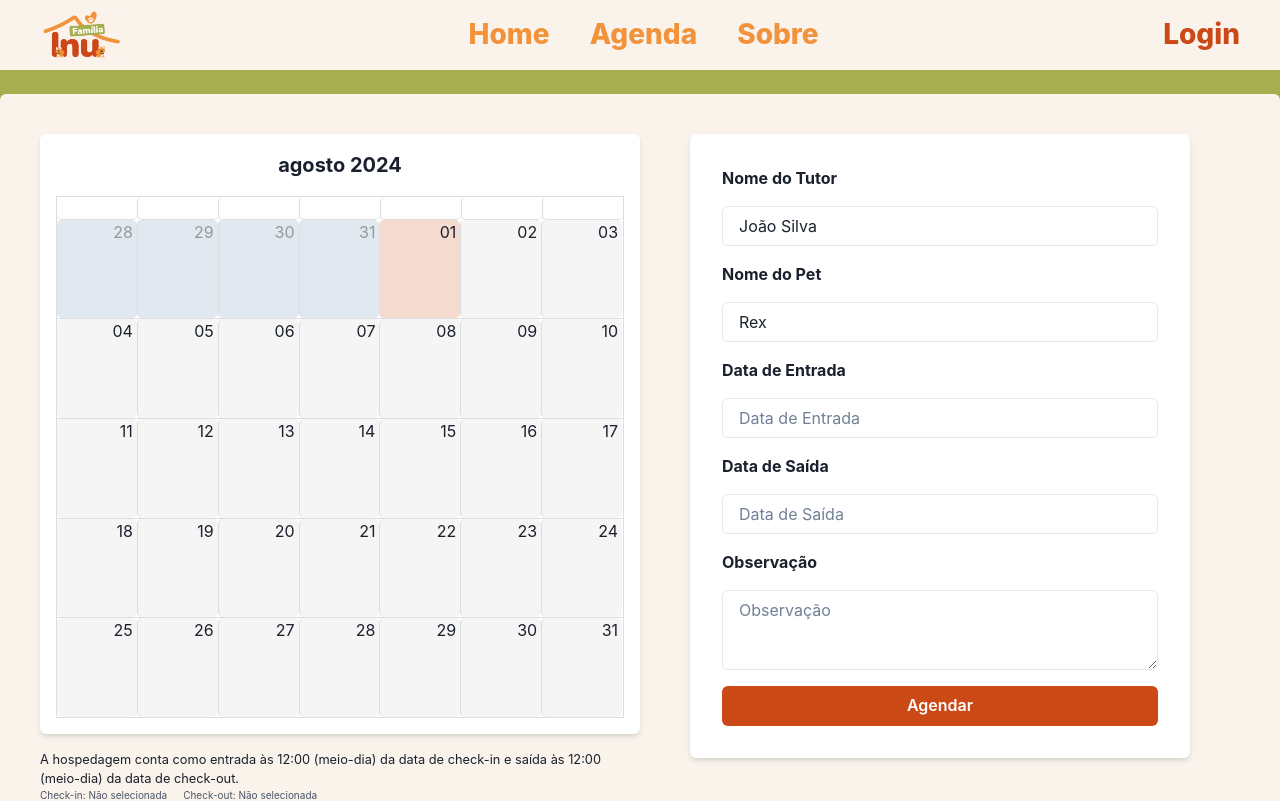
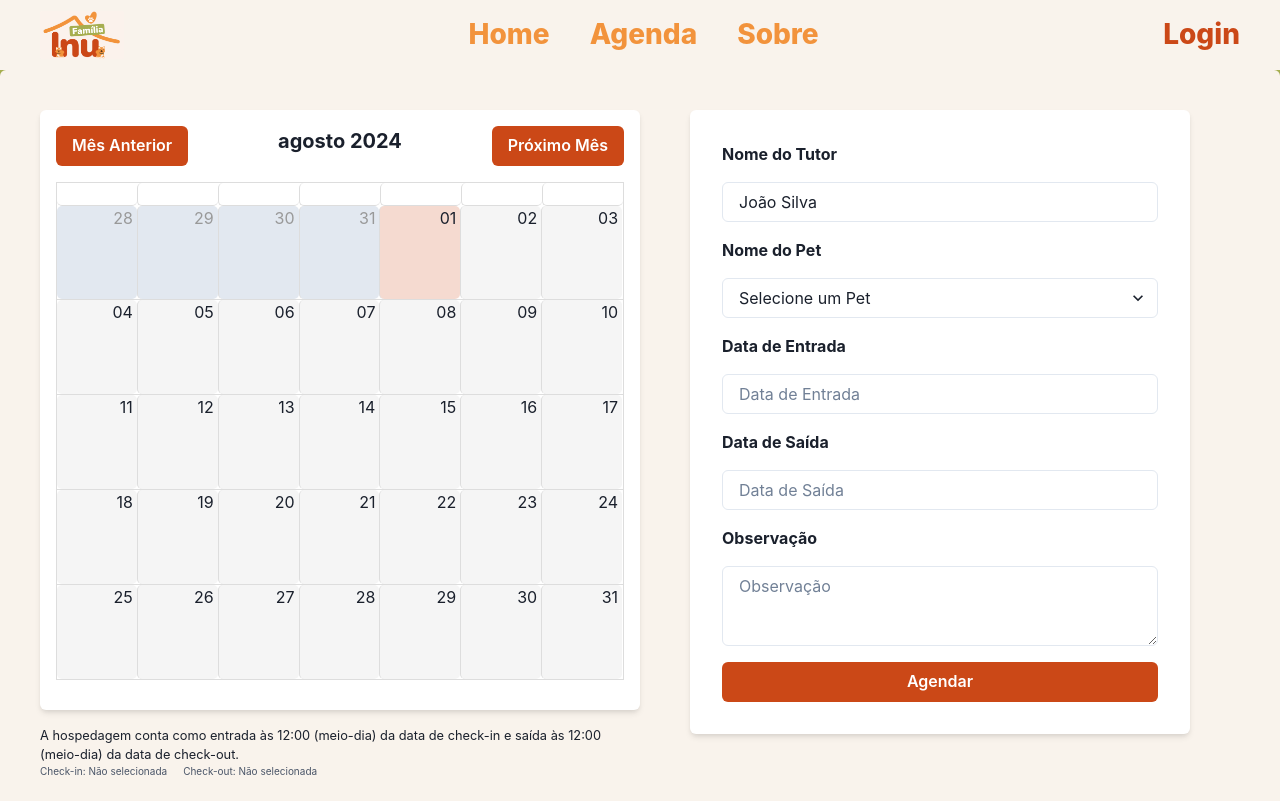
Before and after one commit to yamashita-tiemi/Familia-Inu, a Next.js app: page /agenda in a window 1280 px wide. Shown: the top 801 px of the page. Built offline with nearby package versions, Linux system fonts and the light colour scheme.

Commit message:
Fix calendar and Booking Form

```diff
--- a/package.json
+++ b/package.json
@@ -16,12 +16,13 @@
     "@fortawesome/free-solid-svg-icons": "^6.6.0",
     "@fortawesome/react-fontawesome": "^0.2.2",
     "@types/axios": "^0.14.0",
+    "@types/react-big-calendar": "^1.8.12",
     "axios": "^1.7.7",
     "date-fns": "^3.6.0",
     "framer-motion": "^11.3.8",
     "next": "14.2.5",
     "react": "^18",
-    "react-big-calendar": "^1.13.1",
+    "react-big-calendar": "^1.14.1",
     "react-calendar": "^5.0.0",
     "react-dom": "^18",
     "react-icons": "^5.3.0"
--- a/src/app/_components/AppointmentForm.tsx
+++ b/src/app/_components/AppointmentForm.tsx
@@ -1,15 +1,19 @@
+// components/AppointmentForm.tsx
+
 import React, { useState, useEffect } from 'react';
-import { Stack, Input, Button, Text, Textarea, Box } from '@chakra-ui/react';
+import { Stack, Input, Button, Text, Textarea, Box, Select } from '@chakra-ui/react';
+import moment from 'moment';
 
 interface AppointmentFormProps {
   startDate: Date | null;
   endDate: Date | null;
   tutorName: string;
   petName: string;
+  petOptions: string[]; // Adicionando uma propriedade para opções de pets
   onDateChange: (start: Date, end: Date) => void;
 }
 
-const AppointmentForm: React.FC<AppointmentFormProps> = ({ startDate, endDate, tutorName, petName, onDateChange }) => {
+const AppointmentForm: React.FC<AppointmentFormProps> = ({ startDate, endDate, tutorName, petName, petOptions, onDateChange }) => {
   const [localStartDate, setLocalStartDate] = useState<string>(startDate ? startDate.toLocaleDateString('pt-BR') : '');
   const [localEndDate, setLocalEndDate] = useState<string>(endDate ? endDate.toLocaleDateString('pt-BR') : '');
 
@@ -51,7 +55,15 @@ const AppointmentForm: React.FC<AppointmentFormProps> = ({ startDate, endDate, t
         <Input value={tutorName} readOnly placeholder="Nome do Tutor" />
 
         <Text fontWeight="bold">Nome do Pet</Text>
-        <Input value={petName} readOnly placeholder="Nome do Pet" />
+        <Select
+          value={petName}
+          onChange={(e) => onDateChange(startDate!, endDate!)} // Adicione a lógica para atualizar o nome do pet
+          placeholder="Selecione um Pet"
+        >
+          {petOptions.map((pet) => (
+            <option key={pet} value={pet}>{pet}</option>
+          ))}
+        </Select>
 
         <Text fontWeight="bold">Data de Entrada</Text>
         <Input
--- a/src/app/_components/CalendarComponent.tsx
+++ b/src/app/_components/CalendarComponent.tsx
@@ -1,10 +1,9 @@
-'use client'
 import React, { useState, useEffect } from 'react';
 import { Calendar, momentLocalizer } from 'react-big-calendar';
 import moment from 'moment';
 import 'moment/locale/pt-br';
 import 'react-big-calendar/lib/css/react-big-calendar.css';
-import { Box, useColorModeValue, Text, ChakraProvider, extendTheme, HStack } from '@chakra-ui/react';
+import { Box, useColorModeValue, Text, ChakraProvider, extendTheme, HStack, Button, Flex } from '@chakra-ui/react';
 
 moment.locale('pt-br');
 const localizer = momentLocalizer(moment);
@@ -15,12 +14,13 @@ interface CalendarComponentProps {
 
 const CalendarComponent: React.FC<CalendarComponentProps> = ({ onDateRangeChange }) => {
   const [selectedRange, setSelectedRange] = useState<{ start: Date | null; end: Date | null }>({ start: null, end: null });
+  const [currentDate, setCurrentDate] = useState(new Date());
 
   const bgColor = useColorModeValue('white', 'gray.800');
   const textColor = useColorModeValue('gray.800', 'white');
   const primaryColor = useColorModeValue('orange.500', 'orange.300');
   const hoverColor = useColorModeValue('orange.100', 'orange.800');
-  const selectColor = useColorModeValue('orange.400', 'orange.900'); // Cor laranja fixa para o intervalo
+  const selectColor = useColorModeValue('orange.400', 'orange.900');
 
   const theme = extendTheme({
     styles: {
@@ -88,7 +88,6 @@ const CalendarComponent: React.FC<CalendarComponentProps> = ({ onDateRangeChange
     };
 
     const classNames = [];
-
     const today = moment().startOf('day');
 
     if (moment(date).isBefore(today)) {
@@ -119,53 +118,64 @@ const CalendarComponent: React.FC<CalendarComponentProps> = ({ onDateRangeChange
     };
   };
 
+  const handleNextMonth = () => {
+    setCurrentDate(moment(currentDate).add(1, 'months').toDate());
+  };
+
+  const handlePrevMonth = () => {
+    setCurrentDate(moment(currentDate).subtract(1, 'months').toDate());
+  };
+
   return (
     <ChakraProvider theme={theme}>
-      <Box bg={bgColor} color={textColor} p={4} borderRadius="md" boxShadow="md" height="600px">
+      <Box bg={bgColor} color={textColor} p={4} borderRadius="md" boxShadow="md" height="600px" overflow="hidden">
+
+        <Flex justifyContent="space-between" mb={4}>
+          <Button onClick={handlePrevMonth} color="white" _hover={{ bg: "var(--orange2)" }} bg="#CB4817" >Mês Anterior</Button>
+          <Text fontSize="xl" fontWeight="bold" textAlign="center">{moment(currentDate).format('MMMM YYYY')}</Text>
+          <Button onClick={handleNextMonth} color="white" _hover={{ bg: "var(--orange2)" }} bg="#CB4817" >Próximo Mês</Button>
+        </Flex>
+
+        <Box style={{ height: 'calc(100% - 70px)', overflowY: 'auto' }}> {/* Ajuste a altura do calendário */}
           <Calendar
             localizer={localizer}
             selectable
             onSelectSlot={handleSelectSlot}
-          style={{ height: '100%' }}
+            style={{ height: '100%', overflowX: 'hidden' }} // Adicione overflowX para evitar rolagem horizontal
             defaultView="month"
             views={['month']}
+            date={currentDate}
             popup
             dayPropGetter={dayStyleGetter}
+            components={{
+              toolbar: () => null
+            }}
             messages={{
               allDay: 'Todo o dia',
               previous: 'Anterior',
               next: 'Próximo',
-            today: 'Hoje',
+              today: '',
               month: 'Mês',
               week: 'Semana',
               day: 'Dia',
               agenda: 'Agenda',
               showMore: (total) => `+ Mais ${total}`
             }}
-          components={{
-            toolbar: CustomToolbar,
-          }}
           />
         </Box>
+      </Box>
+
       <Box mt={4}>
-        <Text mt={2} fontSize={12.8} >
+        <Text mt={2} fontSize={12.8}>
           A hospedagem conta como entrada às 12:00 (meio-dia) da data de check-in e saída às 12:00 (meio-dia) da data de check-out.
         </Text>
         <HStack spacing={4} fontSize={10} color="gray.600">
-          <Text >Check-in: {selectedRange.start ? moment(selectedRange.start).format('DD/MM/YYYY') : 'Não selecionada'}</Text>
-          <Text >Check-out: {selectedRange.end ? moment(selectedRange.end).format('DD/MM/YYYY') : 'Não selecionada'}</Text>
+          <Text>Check-in: {selectedRange.start ? moment(selectedRange.start).format('DD/MM/YYYY') : 'Não selecionada'}</Text>
+          <Text>Check-out: {selectedRange.end ? moment(selectedRange.end).format('DD/MM/YYYY') : 'Não selecionada'}</Text>
         </HStack>
       </Box>
     </ChakraProvider>
   );
 };
 
-const CustomToolbar = ({ label }: { label: string }) => {
-  return (
-    <Box mb={4} textAlign="center">
-      <Text fontSize="xl" fontWeight="bold">{label}</Text>
-    </Box>
-  );
-};
-
 export default CalendarComponent;
--- a/src/app/_components/ExplanatorySection.tsx
+++ b/src/app/_components/ExplanatorySection.tsx
@@ -31,7 +31,7 @@ export function ExplanatorySection() {
             </Text>
             <Button
                 as={NextLink}
-                href="/cadastro"
+                href="/cadastroTutor"
                 bg="#CB4817"
                 color="white"
                 variant="solid"
--- a/src/app/agenda/page.tsx
+++ b/src/app/agenda/page.tsx
@@ -1,3 +1,5 @@
+// pages/agenda.tsx
+
 'use client';
 
 import React, { useState } from 'react';
@@ -7,14 +9,15 @@ import AppointmentForm from '../_components/AppointmentForm';
 import CalendarComponent from '../_components/CalendarComponent';
 import Footer from '../_components/footer';
 
+const AgendaPage = () => {
+  const [startDate, setStartDate] = useState<Date | null>(null);
+  const [endDate, setEndDate] = useState<Date | null>(null);
 
-const AgendaPage = () => {
-  const [ startDate, setStartDate] = useState<Date | null>(null);
-  const [endDate, setEndDate] = useState<Date | null>(null);
-  const [tutorName, setTutorName] = useState("João Silva"); // Simulação do nome do tutor
-  const [petName, setPetName] = useState("Rex"); // Simulação do nome do pet
+  // Simulação dos dados do usuário logado
+  const tutorName = "João Silva"; // Nome do tutor logado
+  const petOptions = ["Rex", "Bella", "Max"]; // Pets cadastrados pelo tutor
 
-  const handleDateRangeChange = (start: Date, end: Date) => {
+  const handleDateRangeChange = (start: Date | null, end: Date | null) => {
     setStartDate(start);
     setEndDate(end);
   };
@@ -22,7 +25,6 @@ const AgendaPage = () => {
   return (
     <>
       <Navbar />
-      <h1>Ola</h1>
       <Stack
         spacing={0}
         align="center"
@@ -42,8 +44,6 @@ const AgendaPage = () => {
         >
           <Box width="50%" height="100%">
             <CalendarComponent
-              startDate={startDate}
-              endDate={endDate}
               onDateRangeChange={handleDateRangeChange}
             />
           </Box>
@@ -52,13 +52,14 @@ const AgendaPage = () => {
               startDate={startDate}
               endDate={endDate}
               tutorName={tutorName}
-              petName={petName}
+              petName="" // Inicialmente vazio ou pode ser preenchido com uma opção padrão
+              petOptions={petOptions} // Passando as opções de pets
               onDateChange={handleDateRangeChange}
             />
           </Box>
         </Flex>
       </Stack>
-      <Footer/>
+      <Footer />
     </>
   );
 };
--- a/src/app/hospedagensAdmin/page.tsx
+++ b/src/app/hospedagensAdmin/page.tsx
@@ -56,7 +56,7 @@ const HospedagensAdmin = () => {
         hospedagem.id === id ? { ...hospedagem, status: 'Confirmada' } : hospedagem
       )
     );
-    // Aqui você pode adicionar a lógica para confirmar a hospedagem (ex. chamada à API)
+    // Aqui você pode adicionar a lógica para confirmar a hospedagem
   };
 
   const recusarHospedagem = (id: string) => {
@@ -65,7 +65,7 @@ const HospedagensAdmin = () => {
         hospedagem.id === id ? { ...hospedagem, status: 'Recusada' } : hospedagem
       )
     );
-    // Aqui você pode adicionar a lógica para recusar a hospedagem (ex. chamada à API)
+    // Aqui você pode adicionar a lógica para recusar a hospedagem
   };
 
   return (
```
Also changed, not shown: 1 other file (tests, documents, lock files or other folders). Lines whose indentation alone changed are shown as unchanged.
